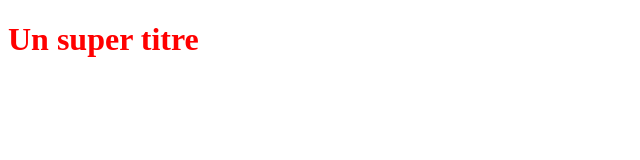
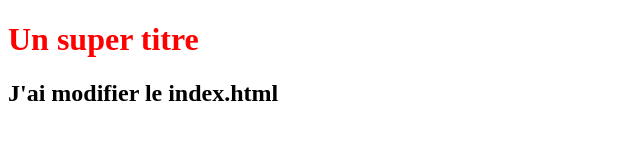
Before and after one commit to JuniorLeCherif/myFisrtProjetGit, a plain HTML site: page index.html in a window 1280 px wide. Shown: the whole page, without its empty margins (0-640 px from the left). Drawn offline with Linux system fonts and the light colour scheme.

Commit message:
Mofification du fichier index.html

```diff
--- a/index.html
+++ b/index.html
@@ -6,5 +6,6 @@
 </head>
 <body>
    <h1>Un super titre</h1>
+   <h2>J'ai modifier le index.html</h2>
 </body>
 </html>
```
